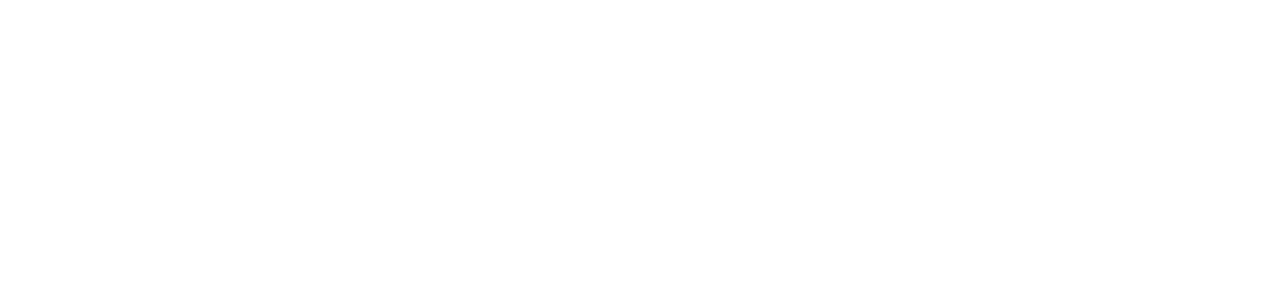
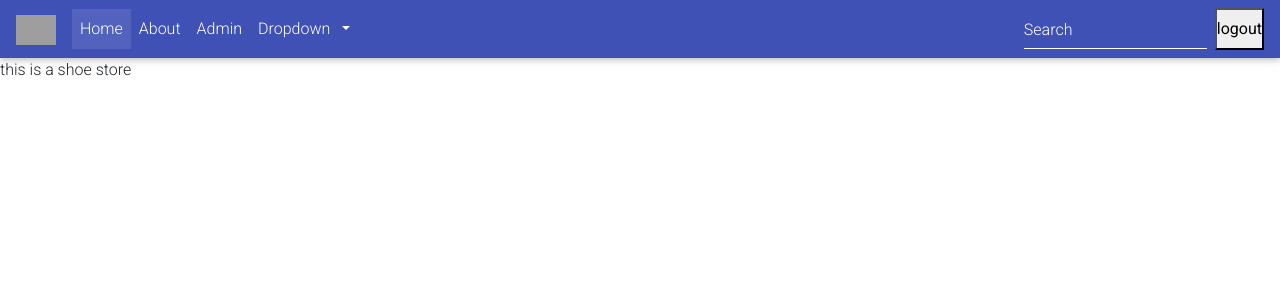
Before and after one commit to samip-sharma/shoe-store, a React (Create React App) app: page /#/about in a window 1280 px wide. Shown: the top 300 px of the page. Built offline with nearby package versions, Linux system fonts and the light colour scheme; grey boxes are pictures that could not be loaded.

Commit message:
adds hash router and fix links in navbar

```diff
--- a/src/App.js
+++ b/src/App.js
@@ -5,6 +5,7 @@
 import Register from './Components/register'
 import HomePage from './Components/homepage'
 import Admin from './Components/admin'
+import About from './Components/about'
 
 function App() {
   return (
@@ -14,6 +15,8 @@
     <Route exact path='/register' render={(routerProps)=> <Register {...routerProps} />} />
     <Route exact path='/home' render={(routerProps)=> <HomePage {...routerProps} />} />
     <Route exact path='/admin' render={(routerProps)=> <Admin {...routerProps} />} />
+    <Route exact path='/about' render={(routerProps)=> <About {...routerProps} />} />
+
 
 
   </Switch>
--- /dev/null
+++ b/src/Components/about.js
@@ -0,0 +1,14 @@
+import React from 'react'
+import Navbar from './navBar'
+
+
+export default class About extends React.Component{
+    render(){
+        return(
+            <React.Fragment>
+                <Navbar />
+                this is a shoe store
+            </React.Fragment>
+        )
+    }
+}
--- a/src/Components/navBar.js
+++ b/src/Components/navBar.js
@@ -3,7 +3,7 @@
 MDBNavbar, MDBNavbarBrand, MDBNavbarNav, MDBNavItem, MDBNavLink, MDBNavbarToggler, MDBCollapse, MDBFormInline,
 MDBDropdown, MDBDropdownToggle, MDBDropdownMenu, MDBDropdownItem
 } from "mdbreact";
-import { BrowserRouter as Router } from 'react-router-dom';
+import { HashRouter as Router } from 'react-router-dom';
 
 
 import {connect} from 'react-redux'
@@ -29,10 +29,15 @@
         <MDBCollapse id="navbarCollapse3" isOpen={this.state.isOpen} navbar>
           <MDBNavbarNav left>
             <MDBNavItem active>
-              <MDBNavLink to="#!">Home</MDBNavLink>
+              <MDBNavLink to="/home">Home</MDBNavLink>
             </MDBNavItem>
+
             <MDBNavItem>
-              <MDBNavLink to="#!">Features</MDBNavLink>
+              <MDBNavLink to="/about">About</MDBNavLink>
+            </MDBNavItem>
+
+            <MDBNavItem>
+              <MDBNavLink to="/admin">Admin</MDBNavLink>
             </MDBNavItem>
 
             <MDBNavItem>
```
